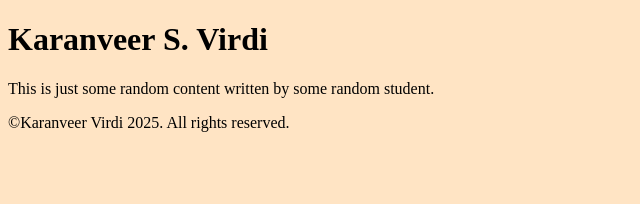
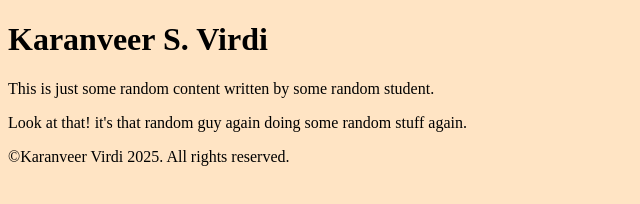
Before and after one commit to K4R4NV33R/Week4_COMP6062, a plain HTML site: page index.html in a window 1280 px wide. Shown: the whole page, without its empty margins (0-640 px from the left). Drawn offline with Linux system fonts and the light colour scheme.

Commit message:
Update index.html
added another paragraph

```diff
--- a/index.html
+++ b/index.html
@@ -10,6 +10,7 @@
         </header>
         <main>
             <p>This is just some random content written by some random student.</p>
+            <p>Look at that! it's that random guy again doing some random stuff again.</p>
         </main>
         <footer>
             &copy;Karanveer Virdi 2025. All rights reserved.
```
